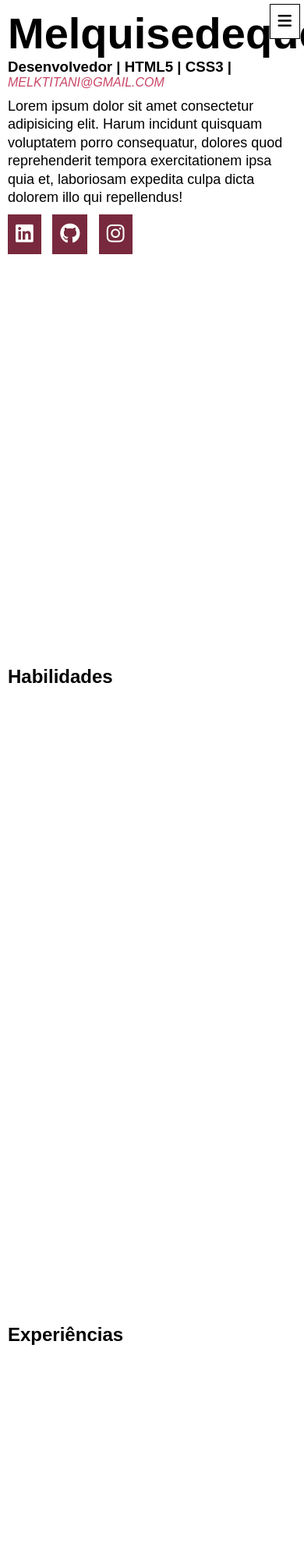
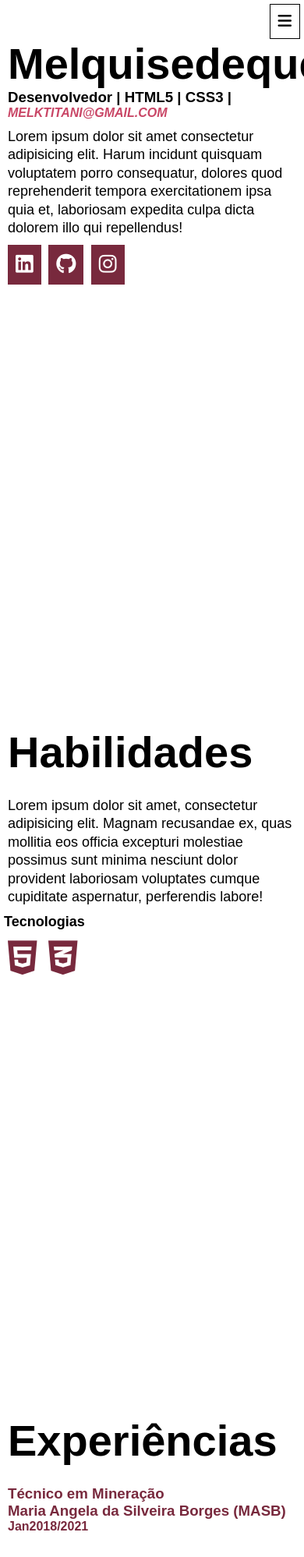
Before and after one commit to Melktitani1/Melktitani1.github.io, a plain HTML site: page index.html in a window 390 px wide. Shown: the top 1997 px of the page at 78% size. Drawn offline with Linux system fonts and the light colour scheme.

Commit message:
finalizado

```diff
--- a/index.html
+++ b/index.html
@@ -51,14 +51,49 @@
                     </li>
                 </ul>
             </section>
+
             <section id="skills">
-                <h2>Habilidades</h2>
+                <h2 class="section-title">Habilidades</h2>
+                <div class="section-content">
+                    <p class="section-description">Lorem ipsum dolor sit amet, consectetur adipisicing elit. Magnam recusandae ex, quas mollitia eos officia excepturi molestiae possimus sunt minima nesciunt dolor provident laboriosam voluptates cumque cupiditate aspernatur, perferendis labore!</p>
+                    <div class="tools">
+                        <h3 class="tools-title">Tecnologias</h3>
+                        <ul>
+                    <li><i class="fa-brands fa-html5"></i></li>
+                    <li><i class="fa-brands fa-css3-alt"></i></li>
+                        </ul>
+
+                    </div>
+                </div>
             </section>
             <section id="experience">
-                <h2>Experiências</h2>
+                <h2 class="section-title">Experiências</h2>
+                <div class="section-content">
+                    <div class="experience-item">
+                        <div class="company">
+                            <h3>Técnico em Mineração</h3>
+                            <h3>Maria Angela da Silveira Borges (MASB) </h3>
+                            <h4>Jan2018/2021</h4>
+                        </div>
+
             </section>
             <section id="projects">
-                <h2>Projetos</h2>
+                <h2 class="section-title">Projetos</h2>
+                <div class="section-content">
+                    <div class="project-card">
+                        <div class="card">
+                            <img src="imagem/inicio-portifolio.jpeg" alt="">
+                            <div>
+                                <a href="https://melktitani1.github.io/" target="_blank">Github</a>
+                            </div>
+                            <div class="card-body">
+                                <h3>Portfólio</h3>
+
+                                <p>Lorem ipsum dolor sit amet consectetur, adipisicing elit. Voluptate, asperiores quidem excepturi dolorum repellendus optio nobis consequuntur incidunt explicabo adipisci ipsa ullam sunt, expedita et blanditiis! Incidunt reprehenderit recusandae reiciendis!</p>
+                            </div>
+                        </div>
+                    </div>
+                </div>
             </section>
 
 
--- a/style.css
+++ b/style.css
@@ -1,117 +1,150 @@
-
-* {
-  margin: 0;
-  font-family: sans-serif;
-  box-sizing: border-box;
-}
-:root {
-  --primary: #C94666;
-  --secondary: #78293d;
-  --hover:#5E2130;
-  --dark: #17080C;
-}
-
-html, body, aside, main, section {
-  height: 100%;
-}
-
-html {
-  scroll-behavior: smooth;
+html,body,aside,main,section{
+  height:100%;
 }
 
 ul:not(.menu-list) {
-  padding: 0;
+  padding:0;
 }
 
-/* SECTIONS */
-section {
+section{
+  margin-top: 10%;
   max-width: 900px;
-  padding: 5% 0 0 300px;
+  padding: 5% 0 0 350px;
 }
 
-.section-title {
+html{
+  scroll-behavior: smooth;
+}
+/*ASIDE*/
+.aside-wrap{
+  top: 0;
+  width:240px;
+  height:100%;
+  background-image: linear-gradient(to bottom right, var(--primary),black);
+  padding: 100px 20px;
+  position: fixed;
+}
+
+* {
+  margin:0;
+  font-family: Ubuntu, sans-serif;
+  box-sizing: border-box;
+}
+:root{
+  --primary:#C94666;
+  --secondary:#78293d;
+  --hover:#5E2130;
+  --dark:#17080C;
+}
+
+.profile-img{
+  width: 250px;
+  height: 250px;
+  border-radius: 5px;
+  box-shadow: 2px 2px 5px 0 rgba(0,0,0,0.5);
+}
+
+.aside-wrap .menu-link{
+font-size:18px;
+font-weight: bold;
+text-decoration: none;
+color: #fff;
+}
+.aside-wrap .menu-list{
+list-style: none;
+margin-top: 20px;
+}
+.aside-wrap .menu-item{
+  line-height:3;
+}
+.aside-wrap .menu-link:hover{
+  border-bottom: 2px solid;
+}
+/*SECTION HOME*/
+#home .section-title{
   font-size: 56px;
 }
+#skills .section-title, #experience .section-title, #projects .section-title{
+  font-size: 56px;
+}
+.experience-item{
+  margin-top: 25px;
+  display: block;
+}
+.company{
+  color: var(--secondary);
+}
+#projects .project-cards {
+  display: flex;
+  padding: 10px;
+  flex-wrap: wrap;
+}
 
-.section-description {
+/*Projeto*/
+
+#projects img {
+  width: 100%;
+  border: 1px solid #e2e2e2;
+}
+#projects .card {
+  width: 400px;
+  display: flex;
+  flex-wrap: wrap;
+  flex-direction: column;
+  padding: 5px;
+  border: 1px solid #e2e2e2;
+  gap: 5px;
+  border-radius: 2px;
+}
+.tools-title{
+  margin-left: -5px;
+  font-size:large;
+}
+.section-content{
+  margin-top: 25px;
+}
+
+.section-description{
+  font-weight: normal;
   margin: 10px 0;
   font-size: 18px;
   line-height: 1.3;
 }
-
-/* ASIDE WRAP */
-.aside-wrap {
-  width: 240px;
-  background-image: linear-gradient(to bottom right,var(--primary), black);
-  padding: 100px 20px;
-  position: fixed;
-}
-
-.profile-img {
-  width: 250px;
-  height: 250px;
-  border-radius: 5px;
-  box-shadow: 2px 2px 5px 0 rgba(0, 0, 0, 0.5);
-}
-
-.aside-wrap .menu-list {
-  list-style: none;
-  margin-top: 20px;
-}
-
-.aside-wrap .menu-item {
-  line-height: 3;
-}
-
-.aside-wrap .menu-link {
-  text-decoration: none;
-  color: #fff;
+#home .email-link{
   font-weight: bold;
-  font-size: 18px;
-}
-
-.aside-wrap .menu-link:hover {
-  border-bottom: 2px solid;
-}
-
-/* SECTION HOME */
-#home .email-link {
   text-transform: uppercase;
   color: var(--primary);
   text-decoration: none;
 }
 
-.social-links {
-  list-style: none;
-}
-
-.social-links li {
+.social-links li{
   display: inline-block;
-  background-color: var(--primary);
-  margin-right: 10px;
+  background-color: var(--secondary);
+  margin-right: 5px;
 }
 
 .social-links li a {
   padding: 10px;
   display: block;
-  color: #fff;
-  font-weight:bold;
+  color : #fff;
+  font-weight: bold;
   font-size: 26px;
   text-decoration: none;
-  background-color: var(--secondary);
-
 }
 
-.menu-label, #menu-check {
+.social-links li:hover{
+  background-color: var(--hover);
+}
+
+
+.menu-label, #menu-check{
   display: none;
-
 }
-@media (max-width: 600px) {
-
-  section {
-    padding: 10px;
+@media (max-width: 600px){
+  .profile-img{
+      display: none;
   }
-  .aside-wrap {
+  .aside-wrap{
       display: block;
       width: 100%;
       height: 250px;
@@ -119,23 +152,26 @@ section {
       margin-top: -280px;
       transition: all 1s;
   }
-
-  .aside-wrap .menu-list {
+  .aside-wrap .menu-list{
       padding: 10px;
   }
-
-  .aside-wrap .menu-item {
+  .aside-wrap .menu-item{
       line-height: 2.5;
   }
-
-  .profile-img {
+  section{
+      padding: 10px;
+  }
+  #menu-check:checked + .aside-wrap{
+      margin: 0;
+  }
+  #menu-check{
       display: none;
   }
 
-  .menu-label {
+  .menu-label{
+      display: block;
       padding: 10px;
       border: 1px solid;
-    display: block;
       position: fixed;
       top: 0;
       right: 0;
@@ -145,12 +181,14 @@ section {
       font-size: 20px;
   }
 
-  #menu-check {
-    display: none;
+/*Skills*/
 }
-
-  #menu-check:checked + .aside-wrap {
-    margin: 0;
+#skills .tools ul li{
+  margin-top: 10px;
+  padding-right: 10px;
+  display: inline-block;
 }
-
+#skills .tools ul li i{
+  font-size: 50px;
+  color: #78293d;
 }
```
Also changed, not shown: imagem/inicio-portifolio.jpeg (added). Lines whose indentation alone changed are shown as unchanged.
